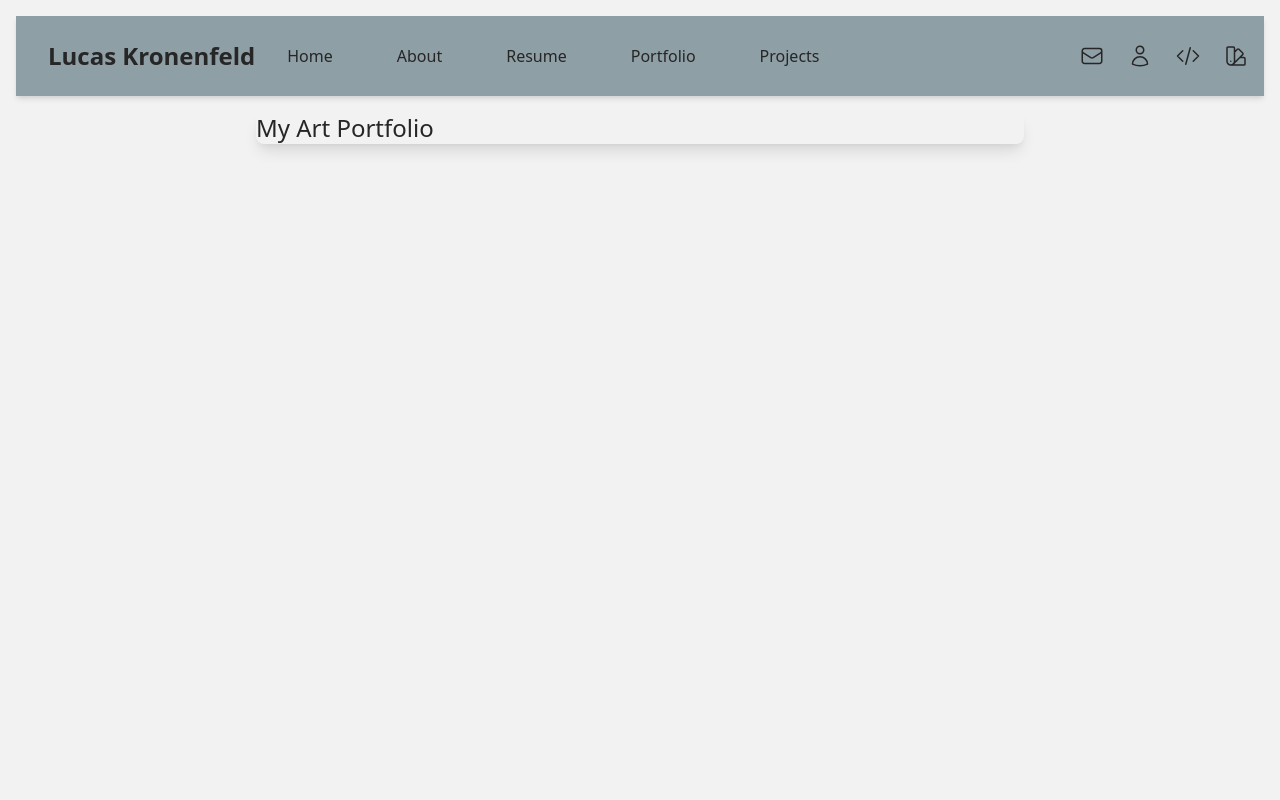
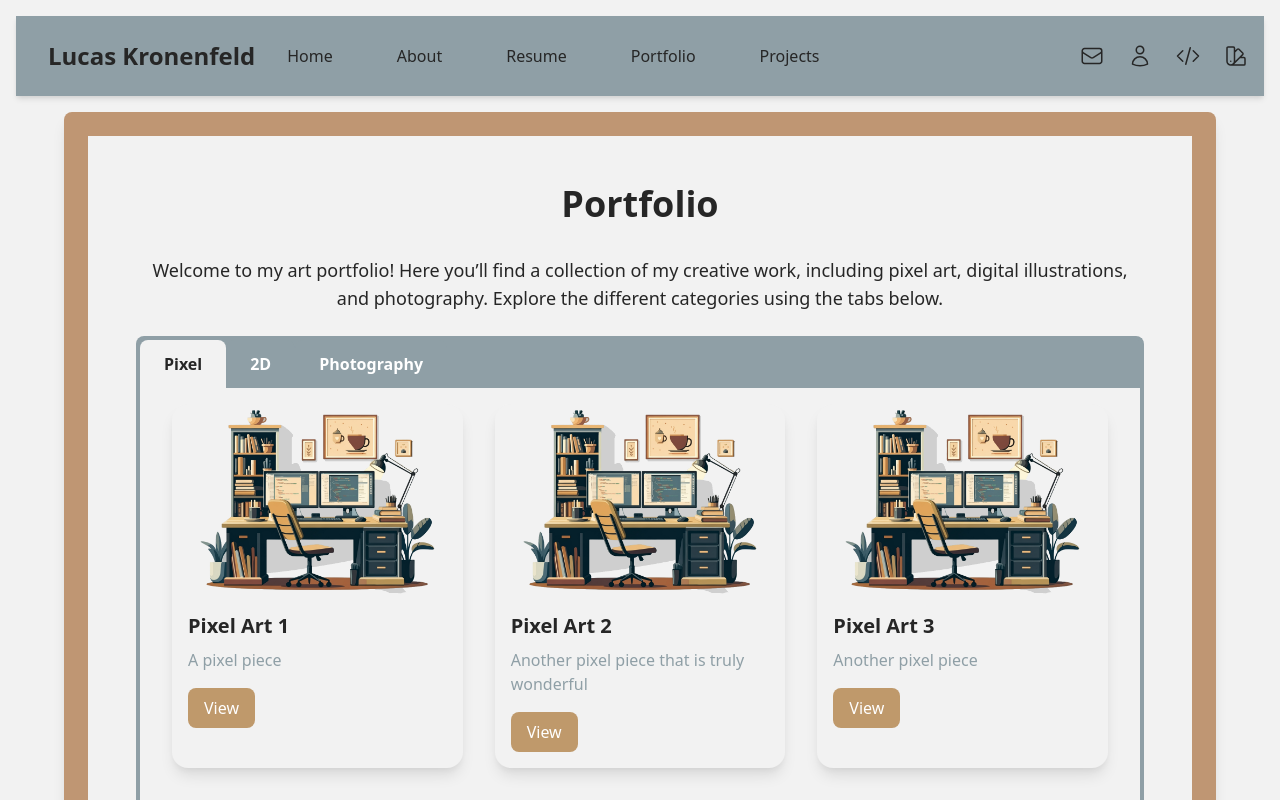
Before and after one commit to LucasKronenfeld/website-portfolio, a React (Vite) app in the folder my-portfolio/: page /portfolio in a window 1280 px wide. Shown: the top 800 px of the page. Built offline with nearby package versions, Linux system fonts and the light colour scheme.

Commit message:
portfolio page done

```diff
--- a/my-portfolio/src/App.jsx
+++ b/my-portfolio/src/App.jsx
@@ -11,7 +11,7 @@ export default function App() {
       </div>
 
       {/* Page content will be rendered here */}
-      <div className="mt-4 w-full max-w-3xl bg-background text-text rounded-lg shadow-lg">
+      <div className="mt-4 w-full max-w-6xl bg-accent text-text rounded-lg shadow-lg p-6">
         <Outlet />
       </div>
     </div>
--- a/my-portfolio/src/Portfolio.jsx
+++ b/my-portfolio/src/Portfolio.jsx
@@ -1,3 +1,68 @@
+import { useState } from "react";
+import Card from "./components/Card";
+
 export default function Portfolio() {
-    return <h1 className="text-2xl">My Art Portfolio</h1>;
-  }
+  const [activeTab, setActiveTab] = useState("Pixel");
+
+  const artworks = {
+    Pixel: [
+      { imageSrc: "modernDeskWork.png", title: "Pixel Art 1", description: "A pixel piece" },
+      { imageSrc: "modernDeskWork.png", title: "Pixel Art 2", description: "Another pixel piece that is truly wonderful" },
+      { imageSrc: "modernDeskWork.png", title: "Pixel Art 3", description: "Another pixel piece" },
+      { imageSrc: "modernDeskWork.png", title: "Pixel Art 4", description: "Another pixel piece" },
+      { imageSrc: "modernDeskWork.png", title: "Pixel Art 5", description: "Another pixel piece" },
+    ],
+    "2D": [
+      { imageSrc: "modernDeskWork.png", title: "2D Art 1", description: "A 2D artwork" },
+      { imageSrc: "modernDeskWork.png", title: "2D Art 2", description: "Another 2D artwork" },
+    ],
+    Photography: [
+      { imageSrc: "modernDeskWork.png", title: "Photo 1", description: "A beautiful shot" },
+      { imageSrc: "modernDeskWork.png", title: "Photo 2", description: "Another great shot" },
+    ],
+  };
+
+  return (
+    <div className="min-h-screen bg-background p-8">
+      <div className="max-w-screen-2xl mx-auto p-4 relative">
+        {/* Portfolio Title */}
+        <h1 className="text-4xl font-bold text-text text-center mb-8">Portfolio</h1>
+
+        {/* Intro Paragraph */}
+        <p className="text-text text-lg mb-6 text-center">
+          Welcome to my art portfolio! Here you’ll find a collection of my creative work, including pixel art, digital illustrations, and photography.
+          Explore the different categories using the tabs below.
+        </p>
+
+        {/* Tabs Bar - Chrome-Style */}
+        <div className="relative w-full flex border-4 border-contrast border-b-0 rounded-t-lg bg-contrast">
+          {Object.keys(artworks).map((tab) => (
+            <button
+              key={tab}
+              onClick={() => setActiveTab(tab)}
+              className={`px-6 py-3 font-semibold transition relative rounded-t-lg
+                before:absolute before:bottom-0 before:left-0 before:w-full before:h-1
+                ${
+                  activeTab === tab
+                    ? "bg-background text-text before:bg-secondary border-b-0 rounded-b-none"
+                    : "bg-contrast text-white before:bg-transparent"
+                }`}
+            >
+              {tab}
+            </button>
+          ))}
+        </div>
+
+        {/* Content Section with Border */}
+        <div className="border-4 border-contrast border-t-0 rounded-b-lg p-4 bg-background">
+          {/* Cards Grid - Limited to 3 Cards Per Row */}
+          <div className="grid grid-cols-1 sm:grid-cols-2 lg:grid-cols-3 gap-8 px-4">
+            {artworks[activeTab].map((art, index) => (
+              <Card key={index} imageSrc={art.imageSrc} title={art.title} description={art.description} />
+            ))}
+          </div>
+        </div>
+      </div>
+    </div>
+  );
+}
--- /dev/null
+++ b/my-portfolio/src/components/Card.jsx
@@ -0,0 +1,43 @@
+import { useState } from "react";
+
+const Card = ({ imageSrc, title, description }) => {
+  const [isOpen, setIsOpen] = useState(false);
+
+  return (
+    <div className="bg-background rounded-2xl shadow-lg overflow-hidden flex flex-col h-full">
+      {/* Image */}
+      <img src={imageSrc} alt={title} className="w-full h-48 object-cover" />
+
+      {/* Content */}
+      <div className="p-4 flex-grow">
+        <h3 className="text-xl font-semibold text-text">{title}</h3>
+        <p className="text-contrast mt-2">{description}</p>
+
+        {/* Button */}
+        <button
+          onClick={() => setIsOpen(true)}
+          className="mt-4 px-4 py-2 bg-secondary text-white rounded-lg hover:bg-contrast transition"
+        >
+          View
+        </button>
+      </div>
+
+      {/* Modal */}
+      {isOpen && (
+        <div className="fixed inset-0 flex items-center justify-center bg-black bg-opacity-50 z-50">
+          <div className="bg-white p-4 rounded-lg shadow-lg relative max-w-lg">
+            <button
+              onClick={() => setIsOpen(false)}
+              className="absolute top-2 right-2 text-text font-bold text-lg"
+            >
+              ✕
+            </button>
+            <img src={imageSrc} alt={title} className="max-w-full max-h-[80vh]" />
+          </div>
+        </div>
+      )}
+    </div>
+  );
+};
+
+export default Card;
```
Also changed, not shown: my-portfolio/public/modernDeskWork.png (renamed from my-portfolio/src/assets/modernDeskWork.png).
